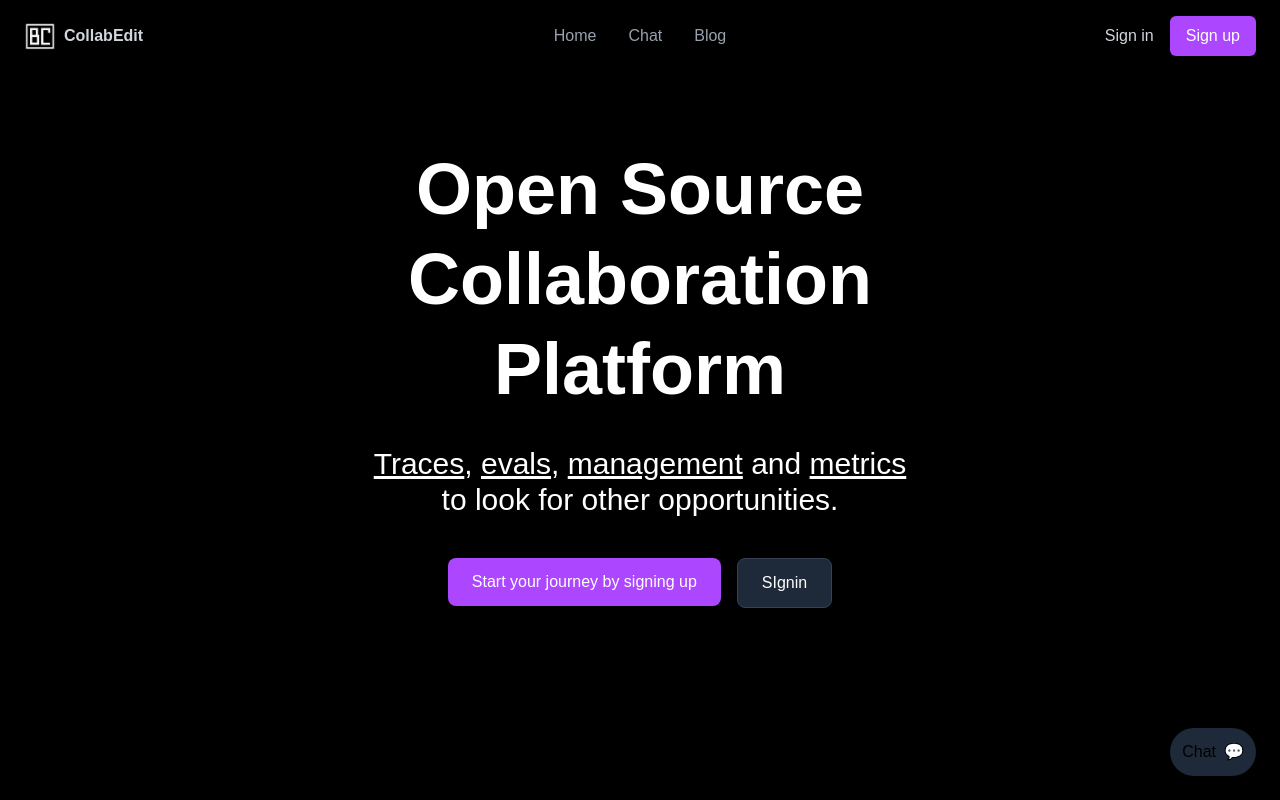
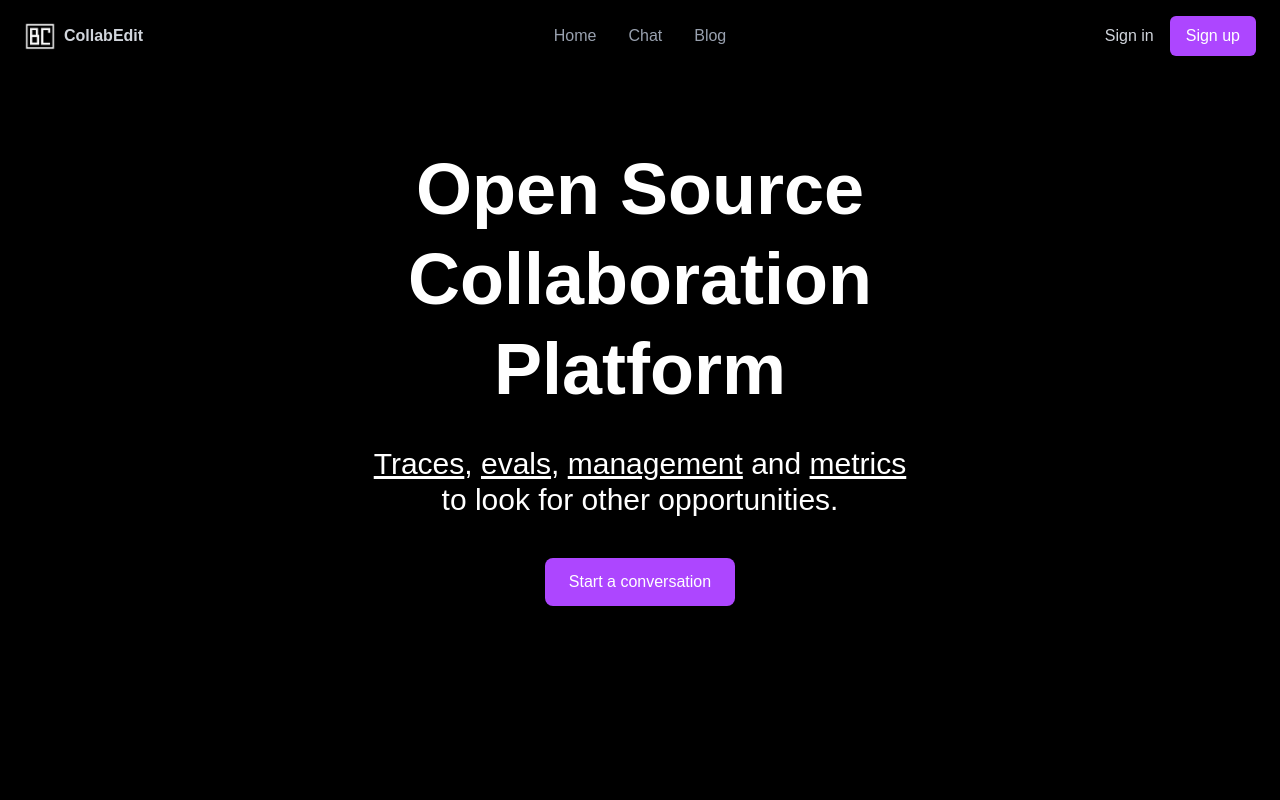
Before and after one commit to avikkk19/crecon, a React (Vite) app: page / in a window 1280 px wide. Shown: the top 800 px of the page. Built offline with nearby package versions, Linux system fonts and the light colour scheme; no server answers.

Commit message:
removed nonfunctional features

```diff
--- a/src/components/Chat.jsx
+++ b/src/components/Chat.jsx
@@ -148,12 +148,12 @@ function Chat() {
     }
   }
 
-  // Scroll to bottom of messages
-  function scrollToBottom() {
-    setTimeout(() => {
-      messagesEndRef.current?.scrollIntoView({ behavior: "smooth" });
-    }, 100);
-  }
+  // // Scroll to bottom of messages
+  // function scrollToBottom() {
+  //   setTimeout(() => {
+  //     messagesEndRef.current?.scrollIntoView({ behavior: "smooth" });
+  //   }, 100);
+  // }
 
   // Upload file to storage - FIXED VERSION
   async function uploadFile(file) {
--- a/src/components/Footer.jsx
+++ b/src/components/Footer.jsx
@@ -1,58 +1,114 @@
-import React from 'react'
+import React from "react";
 
 const Footer = () => {
   return (
     <div className="">
-         {/* Footer */}
+      {/* Footer */}
       <footer className="bg-black text-gray-400 py-12 border-t border-gray-800">
         <div className="max-w-7xl mx-auto px-4 sm:px-6">
           <div className="grid grid-cols-2 md:grid-cols-4 lg:grid-cols-5 gap-8">
             <div>
               <h3 className="text-white font-medium mb-4">Platform</h3>
               <ul className="space-y-2">
-                <li><a href="/tracing" className="hover:text-white">real time </a></li>
-                <li><a href="/prompt-management" className="hover:text-white">Management</a></li>
-                <li><a href="/evaluation" className="hover:text-white">Evaluation</a></li>
-
+                <li>
+                  <a href="/tracing" className="hover:text-white">
+                    real time{" "}
+                  </a>
+                </li>
+                <li>
+                  <a href="/prompt-management" className="hover:text-white">
+                    Management
+                  </a>
+                </li>
+                <li>
+                  <a href="/evaluation" className="hover:text-white">
+                    Evaluation
+                  </a>
+                </li>
               </ul>
             </div>
 
             <div>
               <h3 className="text-white font-medium mb-4">Integrations</h3>
               <ul className="space-y-2">
-                <li><a href="/python-sdk" className="hover:text-white">Python SDK</a></li>
-                <li><a href="/js-sdk" className="hover:text-white">JS/TS SDK</a></li>
-                <li><a href="/openai-sdk" className="hover:text-white">anthropic</a></li>
-
+                <li>
+                  <a href="/python-sdk" className="hover:text-white">
+                    Python SDK
+                  </a>
+                </li>
+                <li>
+                  <a href="/js-sdk" className="hover:text-white">
+                    JS/TS SDK
+                  </a>
+                </li>
+                <li>
+                  <a href="/openai-sdk" className="hover:text-white">
+                    anthropic
+                  </a>
+                </li>
               </ul>
             </div>
 
             <div>
               <h3 className="text-white font-medium mb-4">Resources</h3>
               <ul className="space-y-2">
-                <li><a href="/docs" className="hover:text-white">Documentation</a></li>
-                <li><a href="/interactive-demo" className="hover:text-white">Interactive Demo</a></li>
-                <li><a href="/video-demo" className="hover:text-white">Video demo (10 min)</a></li>
-
+                <li>
+                  <a href="/docs" className="hover:text-white">
+                    Documentation
+                  </a>
+                </li>
+                <li>
+                  <a href="/interactive-demo" className="hover:text-white">
+                    Interactive Demo
+                  </a>
+                </li>
+                <li>
+                  <a href="/video-demo" className="hover:text-white">
+                    Video demo (10 min)
+                  </a>
+                </li>
               </ul>
             </div>
 
             <div>
               <h3 className="text-white font-medium mb-4">About</h3>
               <ul className="space-y-2">
-                <li><a href="/blog" className="hover:text-white">Blog</a></li>
-                <li><a href="/careers" className="hover:text-white">Careers</a></li>
-                <li><a href="/about-us" className="hover:text-white">About us</a></li>
-
+                <li>
+                  <a href="/blog" className="hover:text-white">
+                    Blog
+                  </a>
+                </li>
+                <li>
+                  <a href="/careers" className="hover:text-white">
+                    Careers
+                  </a>
+                </li>
+                <li>
+                  <a href="/about-us" className="hover:text-white">
+                    About us
+                  </a>
+                </li>
               </ul>
             </div>
 
             <div>
               <h3 className="text-white font-medium mb-4">Legal</h3>
               <ul className="space-y-2">
-                <li><a href="/security" className="hover:text-white">Security</a></li>
-                <li><a href="/terms" className="hover:text-white">Terms</a></li>
-                <li><a href="/privacy" className="hover:text-white">Privacy</a></li>
+                <li>
+                  <a href="/security" className="hover:text-white">
+                    Security
+                  </a>
+                </li>
+                <li>
+                  <a href="/terms" className="hover:text-white">
+                    Terms
+                  </a>
+                </li>
+                <li>
+                  <a href="/privacy" className="hover:text-white">
+                    Privacy
+                  </a>
+                </li>
               </ul>
             </div>
           </div>
@@ -62,18 +118,8 @@ const Footer = () => {
           </div>
         </div>
       </footer>
+    </div>
+  );
+};
 
-      {/* Navigation and additional elements can be added as needed */}
-      <div className="fixed bottom-6 right-6">
-       <a href="">
-       <div className="bg-gray-800 rounded-full p-3 flex items-center shadow-lg">
-          <span className="mr-2">Chat</span>
-          <span className="text-purple-500">💬</span>
-        </div>
-       </a>
-      </div>
-    </div>
-  )
-}
-
-export default Footer
+export default Footer;
--- a/src/components/HeroSection.jsx
+++ b/src/components/HeroSection.jsx
@@ -27,16 +27,12 @@ const HeroSection = () => {
           </div>
 
           <div className="flex gap-4 justify-center mt-10">
-            <Link to="/signup">
+            <Link to="/chat">
               <button className="bg-purple-500 hover:bg-purple-600 text-white px-6 py-3 rounded-lg font-medium transition-colors">
-                Start your journey by signing up
+                Start a conversation
               </button>
             </Link>
-            <Link to="/signin">
-              <button className="bg-gray-800 hover:bg-gray-700 text-white px-6 py-3 rounded-lg font-medium border border-gray-700 transition-colors">
-                SIgnin
-              </button>
-            </Link>
+
           </div>
         </div>
       </div>
@@ -203,7 +199,7 @@ const HeroSection = () => {
                   <div className="flex items-center">
                     <span className="text-sm font-medium">
                       Debugged errors
-                    </span>
+                    </span>chat
                     <span className="text-xs text-gray-400 ml-2">
                       by kondaReddy
                     </span>
```
Also changed, not shown: src/components/Navbar.jsx (+1 -6 lines).
